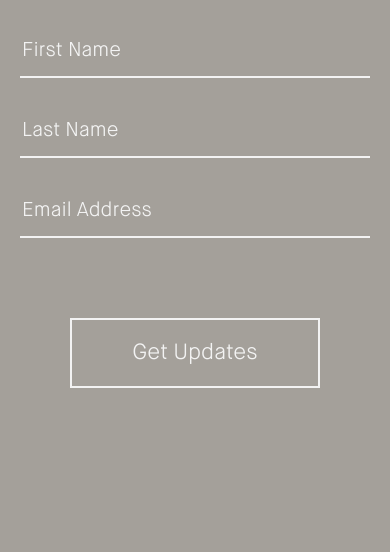
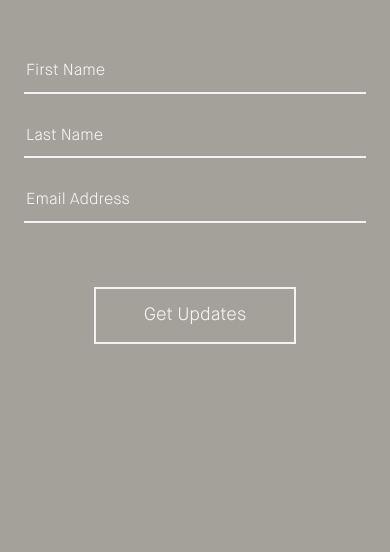
Before and after one commit to the-design-release/tdr-landing, a plain HTML site: page src/index.html in a window 390 px wide. Shown: the part 292-844 px from the top of the page. Drawn offline with nearby package versions, Linux system fonts and the light colour scheme.

Commit message:
Minor css fixes

```diff
--- a/src/site.css
+++ b/src/site.css
@@ -28,6 +28,12 @@ html, body {
   font-size: 20px;
 }
 
+@media only screen and (max-width: 425px) {
+  html, body {
+    font-size: 16px;
+  }
+}
+
 body {
   display: flex;
   flex-direction: column;
@@ -42,12 +48,12 @@ main {
   width: 100%;
   max-width: 670px;
 
-  padding: 0 1rem;
+  padding: 0 1.5rem;
 }
 
 @media only screen and (max-width: 320px) {
   main {
-    padding: 0.5rem;
+    padding: 1rem;
   }
 }
 .logo {
@@ -108,6 +114,7 @@ main {
   padding-bottom: 0.7rem;
 
   margin-bottom: 2rem;
+  border-radius: 0px;
 }
 
 .button {
@@ -121,3 +128,9 @@ main {
   margin-top: 2rem;
   align-self: center;
 }
+
+@media only screen and (max-width: 425px) {
+  .button {
+    font-size: 18px;
+  }
+}
```
Lines whose indentation alone changed are shown as unchanged.
